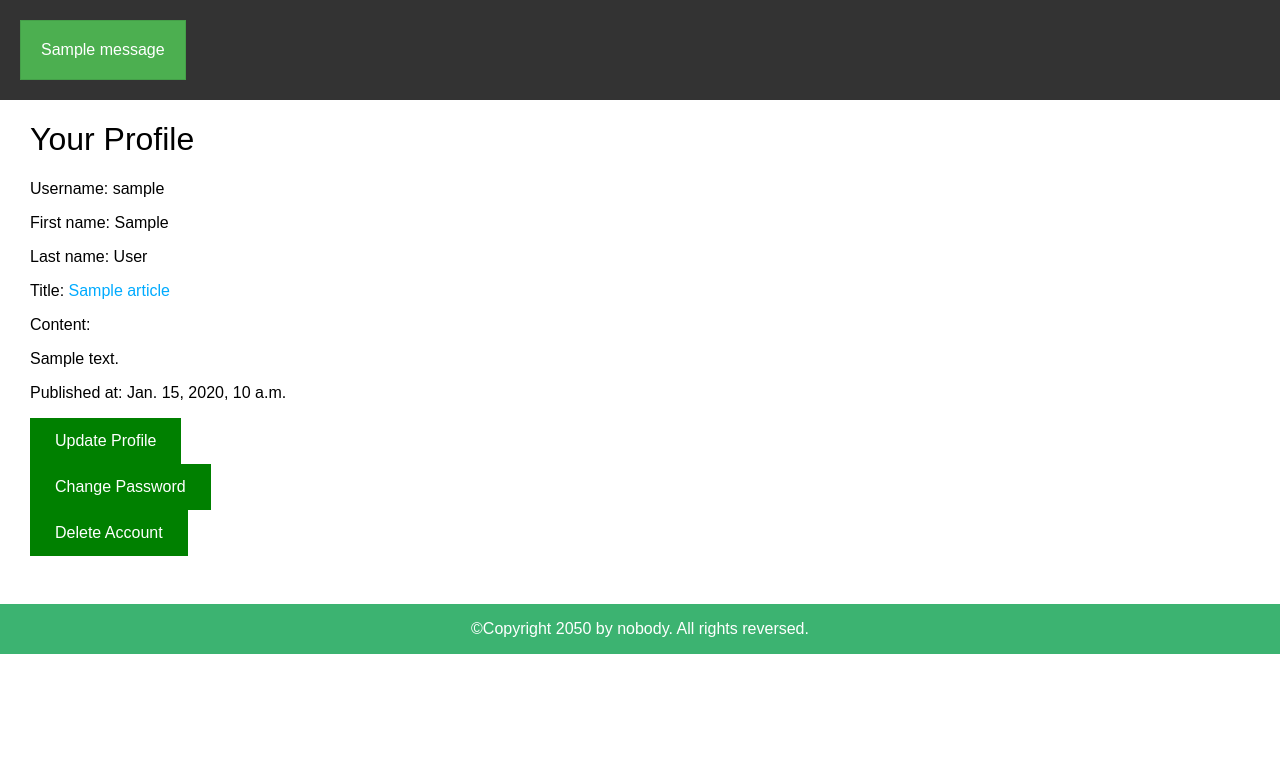
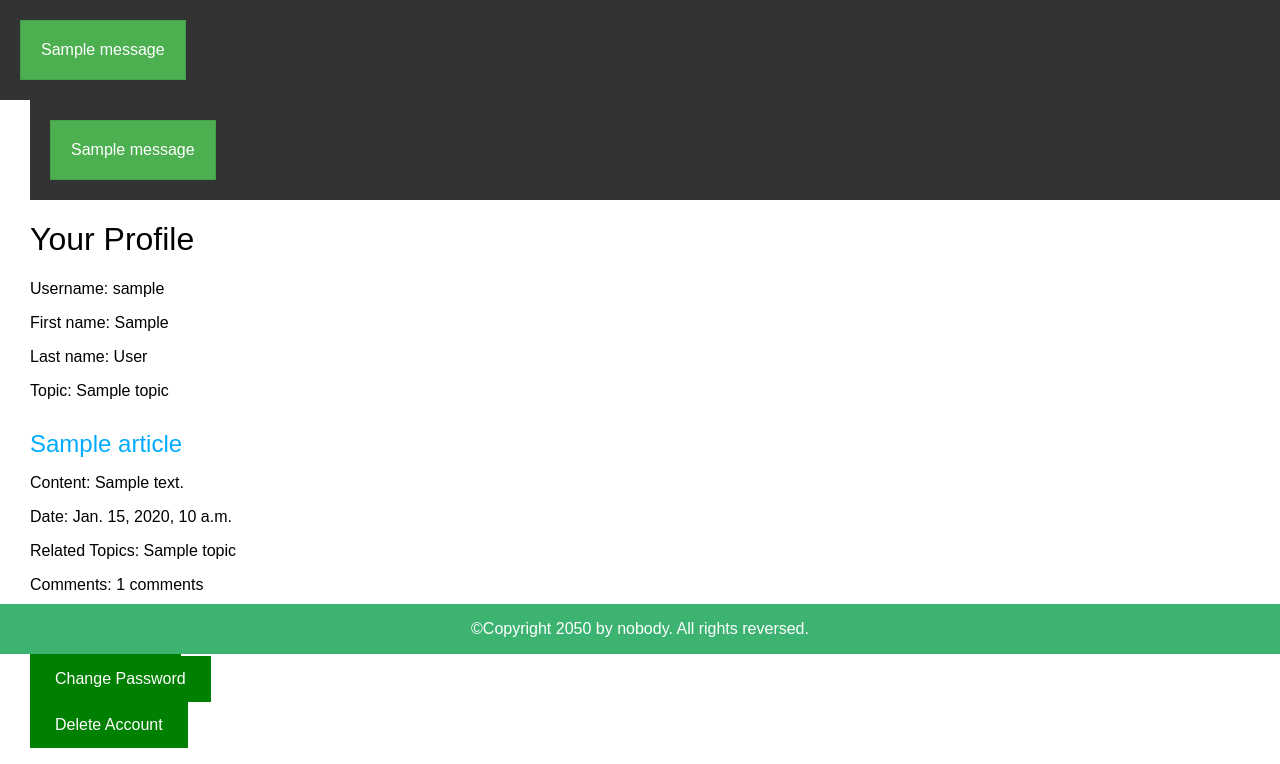
Before and after one commit to Jules57/web-blog, a Django app: page /profile/1/ in a window 1280 px wide. Shown: the part 146-910 px from the top of the page. Before the commit the page ends 800 px from the top, so only its background shows below. Run offline with Django 4.2, Linux system fonts and the light colour scheme; a user stored in the database is signed in; tables that the repository leaves empty hold one stand-in row (values such as "Sample post"); one stand-in notice (Sample message) is shown.

Commit message:
add subscription for topics and custom tag article

```diff
--- a/main/forms.py
+++ b/main/forms.py
@@ -36,3 +36,9 @@
 
 class SearchForm(forms.Form):
     search_query = forms.CharField(max_length=100, label='Search', widget=forms.TextInput)
+
+
+class TopicSubscriptionForm(forms.ModelForm):
+    class Meta:
+        model = Topic
+        fields = []
--- /dev/null
+++ b/main/templates/main/template_tags/render_article.html
@@ -0,0 +1,7 @@
+<div class="article">
+    <h2><a href="{{ article.get_absolute_url }}"> {{ title }}</a></h2>
+    <p>Content: {{ content }}</p>
+    <p>Date: {{ created_at }}</p>
+    <p>Related Topics: {{ topics }}</p>
+    <p>Comments: {{ comments }} comments</p>
+</div>
--- a/main/templates/main/topic/topic_subscribe.html
+++ b/main/templates/main/topic/topic_subscribe.html
@@ -4,5 +4,9 @@
 
 {% block content %}
     <h1>Subscribe on this topic</h1>
-    <input type="submit" value="Subscribe"></input>
+    <form>
+        {% csrf_token %}
+        {{ form.as_p }}
+        <input type="submit" value="Subscribe">
+    </form>
 {% endblock %}
--- a/main/templates/main/user/profile.html
+++ b/main/templates/main/user/profile.html
@@ -1,15 +1,28 @@
 {% extends "main/base.html" %}
+{% load article %}
 
 {% block title %} Your Profile {% endblock %}
 
 {% block content %}
+
+    {% if messages %}
+        <ul class="messages">
+            {% for message in messages %}
+                <li{% if message.tags == 'success' %} class="success-message"{% elif message.tags == 'error' %}
+                                                      class="error-message"{% endif %}>
+                    {{ message }}
+                </li>
+            {% endfor %}
+        </ul>
+    {% endif %}
+
     <h1>Your Profile</h1>
     <div>
         <p>Username: {{ user.username }}</p>
         <p>First name: {{ user.first_name }}</p>
         <p>Last name: {{ user.last_name }}</p>
         {% if topics %}
-            {% for topic in topic %}
+            {% for topic in topics %}
                 <p> Topic: {{ topic.title }}</p>
             {% endfor %}
         {% else %}
@@ -19,9 +32,7 @@
     <div>
         {% if articles %}
             {% for article in articles %}
-                <p>Title:<a href="{{ article.get_absolute_url }}"> {{ article.title }}</a></p>
-                <p>Content: {{ article.content|safe|truncatewords:30|linebreaks }}</p>
-                <p>Published at: {{ article.updated_at }}</p>
+                {% render_article article %}
             {% endfor %}
         {% else %}
             <p> You haven't created any articles yet. </p>
--- /dev/null
+++ b/main/templatetags/article.py
@@ -0,0 +1,19 @@
+from django import template
+
+register = template.Library()
+
+
+@register.inclusion_tag('main/template_tags/render_article.html')
+def render_article(obj):
+    title = obj.title
+    content = obj.content[:50]
+    created = obj.created_at
+    topics = ', '.join([topic.title for topic in obj.topics.all()][:3])
+    comments = obj.comments.count()
+    return {
+        'article': obj,
+        'title': title,
+        'content': content,
+        'created_at': created,
+        'topics': topics,
+        'comments': comments}
--- a/main/urls.py
+++ b/main/urls.py
@@ -3,7 +3,7 @@
 from .API.urls import router
 from .views import AboutView, ArticleDetailView, TopicListView, ArticleListView, CommentCreateView, CommentDeleteView, \
     ArticleCreateView, ArticleUpdateView, Login, Register, Logout, UserDetailView, UserUpdateView
-from .views import ArticleDeleteView, subscribe_on_topics, unsubscribe_from_topics
+from .views import ArticleDeleteView, TopicSubscribeView, TopicUnsubscribeView
 from .views import UserPasswordChangeView, UserDeleteView
 
 app_name = 'main'
@@ -25,10 +25,10 @@
          name='delete_article'),
     path('topics/', TopicListView.as_view(), name='topic_list'),
     path('topics/<int:topic_id>/subscribe/',
-         subscribe_on_topics,
+         TopicSubscribeView.as_view(),
          name='subscribe_topic'),
     path('topics/<int:topic_id>/unsubscribe/',
-         unsubscribe_from_topics,
+         TopicUnsubscribeView.as_view(),
          name='unsubscribe_topic'),
     path('profile/<int:pk>/',
          UserDetailView.as_view(),
--- a/main/views.py
+++ b/main/views.py
@@ -1,16 +1,15 @@
 from django.contrib.auth import login
 from django.contrib import messages
-from django.contrib.auth.decorators import login_required
 from django.contrib.auth.forms import UserCreationForm
 from django.contrib.auth.mixins import LoginRequiredMixin
 from django.contrib.auth.models import User
 from django.contrib.auth.views import LoginView, LogoutView, PasswordChangeView
 from django.http import HttpResponseRedirect
-from django.shortcuts import render, get_object_or_404
+from django.shortcuts import get_object_or_404
 from django.urls import reverse_lazy
 from django.views.generic import TemplateView, DetailView, ListView, CreateView, DeleteView, UpdateView
 
-from .forms import CommentCreateForm, ArticleCreateForm, SearchForm
+from .forms import CommentCreateForm, ArticleCreateForm, SearchForm, TopicSubscriptionForm
 from .models import Article, Topic, Comment
 
 
@@ -89,6 +88,7 @@
     model = Topic
     template_name = 'main/topic/topic_list.html'
     paginate_by = 6
+    extra_context = {'form': TopicSubscriptionForm}
 
 
 class CommentCreateView(LoginRequiredMixin, CreateView):
@@ -183,12 +183,41 @@
         return reverse_lazy('main:home_page')
 
 
-def subscribe_on_topics(request, topic_id):
-    return render(request, 'main/topic/topic_subscribe.html')
+class TopicSubscribeView(LoginRequiredMixin, UpdateView):
+    # template_name = 'main/topic/topic_subscribe.html'
+    login_url = reverse_lazy('main:login')
+    model = Topic
+    pk_url_kwarg = 'topic_id'
+    form_class = TopicSubscriptionForm
+
+    def get_success_url(self):
+        return reverse_lazy('main:show_profile', kwargs={'pk': self.request.user.pk})
+
+    def form_valid(self, form):
+        topic = form.save(commit=False)
+        user = self.request.user
+        topic.save()
+        topic.subscribers.set([user])
+        messages.success(self.request, f'You have successfully subscribed on topic {topic.title}.')
+        return super().form_valid(form=form)
 
 
-def unsubscribe_from_topics(request, topic_id):
-    return render(request, 'main/topic/topic_unsubscribe.html')
+class TopicUnsubscribeView(LoginRequiredMixin, UpdateView):
+    # template_name = 'main/topic/topic_unsubscribe.html'
+    login_url = reverse_lazy('main:login')
+    pk_url_kwarg = 'topic_id'
+    form_class = TopicSubscriptionForm
+
+    def get_success_url(self):
+        return reverse_lazy('main:show_profile', {'pk': self.request.user.pk})
+
+    def form_valid(self, form):
+        topic = form.save(commit=False)
+        user = self.request.user
+        topic.save()
+        topic.subscribers.set(user)
+        messages.success(self.request, f'You have successfully unsubscribed from topic {topic.title}.')
+        return super().form_valid(form=form)
 
 
 class UserDetailView(LoginRequiredMixin, DetailView):
```
Also changed, not shown: main/templates/main/home.html (+2 -9 lines), main/templates/main/topic/topic_list.html (+15 -1 lines), main/templates/main/topic/topic_unsubscribe.html (+7 -3 lines), main/templatetags/__init__.py (added).
